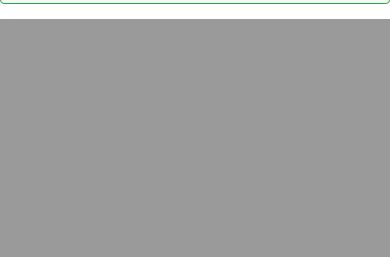
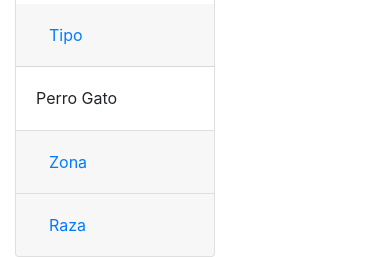
Before and after one commit to Shadowpride/Proyecto-mascotasV2, a Django app: page / in a window 390 px wide; the page is wider, and only the part inside the window is pictured. Shown: the part 1762-2019 px from the top of that part. Before the commit the page ends 1781 px from the top of that part, so only its background shows below. Run offline with Django 3.2, Linux system fonts and the light colour scheme; some libraries are stand-ins or nearby versions.

Commit message:
bootsrap changes

```diff
--- a/Mascotasv2/templates/hola.html
+++ b/Mascotasv2/templates/hola.html
@@ -22,20 +22,23 @@
 
     </div>
 
-    <div>
-        <button type="button" class="btn btn-outline-success">Mascotas Encontradas</button>
-        <button type="button" class="btn btn-outline-info">Mascotas Perdidas</button>
+    <div class="mx-auto" style="width: 500px;">
+        <button type="button" class="btn btn-outline-success" style="width: 200px;" data-toggle="tooltip" data-placement="bottom" title="Encontraste una mascota?">Mascotas Encontradas</button>
+        <button type="button" class="btn btn-outline-info" style="width: 200px;" data-toggle="tooltip" data-placement="bottom" title="Perdiste una mascota?">Mascotas Perdidas</button>
 
 
     </div>
+
     <div>
         <img src="{% static 'img/logo.PNG' %}" class="img-fluid" alt="Responsive image">
     </div>
 
+    <div class="row mx-auto">
+      <div class="col-sm-8">
         <div class="card-deck ">
-        <div class="card border border-success">
+            <div class="card border-success mb-3">
               <img src="..." class="card-img-top" alt="...">
-          <div class="card-body">
+              <div class="card-body text-success">
                 <h5 class="card-title">Card title</h5>
                 <p class="card-text">This is a wider card with supporting text below as a natural lead-in to additional content. This content is a little bit longer.</p>
               </div>
@@ -43,9 +46,9 @@
                 <small class="text-muted">Last updated 3 mins ago</small>
               </div>
             </div>
-        <div class="card border-info">
+            <div class="card border-info mb-3">
               <img src="..." class="card-img-top" alt="...">
-          <div class="card-body">
+              <div class="card-body text-info">
                 <h5 class="card-title">Card title</h5>
                 <p class="card-text">This card has supporting text below as a natural lead-in to additional content.</p>
               </div>
@@ -53,9 +56,9 @@
                 <small class="text-muted">Last updated 3 mins ago</small>
               </div>
             </div>
-        <div class="card border border-success">
+            <div class="card border-success mb-3">
               <img src="..." class="card-img-top" alt="...">
-          <div class="card-body">
+              <div class="card-body text-success">
                 <h5 class="card-title">Card title</h5>
                 <p class="card-text">This is a wider card with supporting text below as a natural lead-in to additional content. This card has even longer content than the first to show that equal height action.</p>
               </div>
@@ -64,11 +67,58 @@
               </div>
             </div>
           </div>
+        </div>
+      </div>
 
-
-
-
-
+      <div class="col-sm-6">
+        <div class="accordion" id="accordionExample" style="width: 200px;">
+          <div class="card">
+            Buscador
+            <div class="card-header" id="headingOne">
+              <h2 class="mb-0">
+                <button class="btn btn-link btn-block text-left" type="button" data-toggle="collapse" data-target="#collapseOne" aria-expanded="true" aria-controls="collapseOne">
+                  Tipo
+                </button>
+              </h2>
+            </div>
+            <div id="collapseOne" class="collapse show" aria-labelledby="headingOne" data-parent="#accordionExample">
+              <div class="card-body">
+                Perro
+                Gato
+              </div>
+            </div>
+          </div>
+          <div class="card">
+            <div class="card-header" id="headingTwo">
+              <h2 class="mb-0">
+                <button class="btn btn-link btn-block text-left collapsed" type="button" data-toggle="collapse" data-target="#collapseTwo" aria-expanded="false" aria-controls="collapseTwo">
+                  Zona
+                </button>
+              </h2>
+            </div>
+            <div id="collapseTwo" class="collapse" aria-labelledby="headingTwo" data-parent="#accordionExample">
+              <div class="card-body">
+                Anim pariatur cliche reprehenderit, enim eiusmod high life accusamus terry richardson ad squid. 3 wolf moon officia aute, non cupidatat skateboard dolor brunch. Food truck quinoa nesciunt laborum eiusmod. Brunch 3 wolf moon tempor, sunt aliqua put a bird on it squid single-origin coffee nulla assumenda shoreditch et. Nihil anim keffiyeh helvetica, craft beer labore wes anderson cred nesciunt sapiente ea proident. Ad vegan excepteur butcher vice lomo. Leggings occaecat craft beer farm-to-table, raw denim aesthetic synth nesciunt you probably haven't heard of them accusamus labore sustainable VHS.
+              </div>
+            </div>
+          </div>
+          <div class="card">
+            <div class="card-header" id="headingThree">
+              <h2 class="mb-0">
+                <button class="btn btn-link btn-block text-left collapsed" type="button" data-toggle="collapse" data-target="#collapseThree" aria-expanded="false" aria-controls="collapseThree">
+                  Raza
+                </button>
+              </h2>
+            </div>
+            <div id="collapseThree" class="collapse" aria-labelledby="headingThree" data-parent="#accordionExample">
+              <div class="card-body">
+                Anim pariatur cliche reprehenderit, enim eiusmod high life accusamus terry richardson ad squid. 3 wolf moon officia aute, non cupidatat skateboard dolor brunch. Food truck quinoa nesciunt laborum eiusmod. Brunch 3 wolf moon tempor, sunt aliqua put a bird on it squid single-origin coffee nulla assumenda shoreditch et. Nihil anim keffiyeh helvetica, craft beer labore wes anderson cred nesciunt sapiente ea proident. Ad vegan excepteur butcher vice lomo. Leggings occaecat craft beer farm-to-table, raw denim aesthetic synth nesciunt you probably haven't heard of them accusamus labore sustainable VHS.
+              </div>
+            </div>
+          </div>
+        </div>
+      </div>
+    </div>
 
 
 
```
Lines whose indentation alone changed are shown as unchanged.
